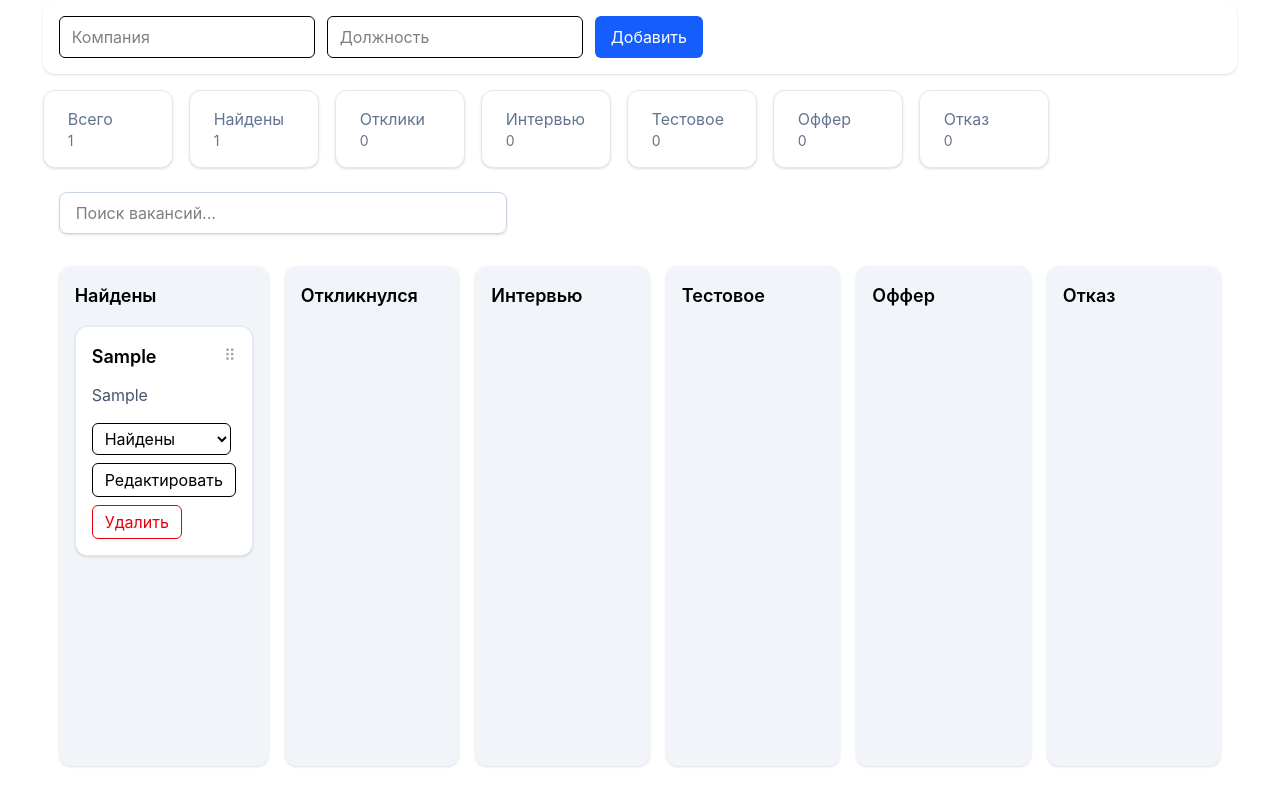
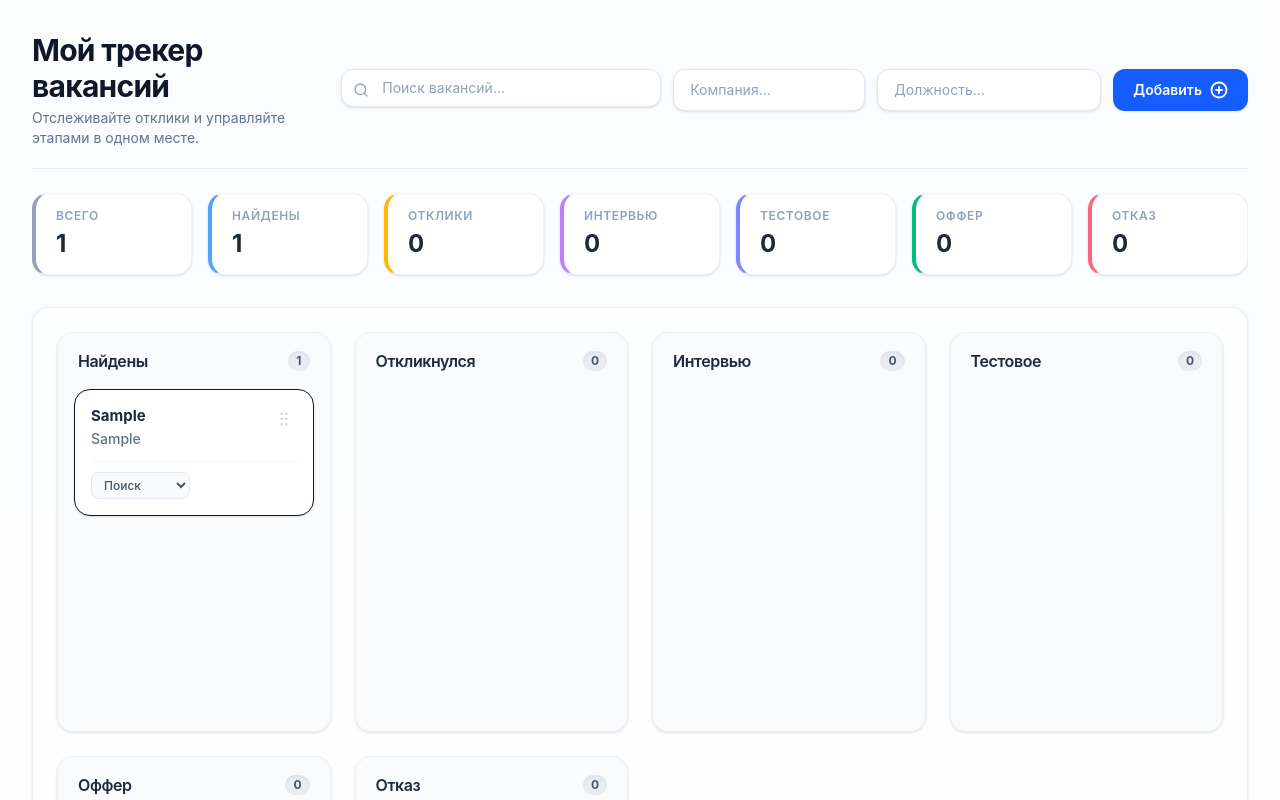
Before and after one commit to nosensejk/job-tracker-kanban, a React (Vite) app: page / in a window 1280 px wide. Both pictures are taken after typing "Sample", "Sample" into the empty fields and a click on the button "Добавить". Shown: the top 800 px of the page. Built offline with nearby package versions, Linux system fonts and the light colour scheme.

Commit message:
add styles

```diff
--- a/package.json
+++ b/package.json
@@ -14,6 +14,7 @@
     "@dnd-kit/sortable": "^10.0.0",
     "@dnd-kit/utilities": "^3.2.2",
     "@tailwindcss/vite": "^4.3.0",
+    "lucide-react": "^1.23.0",
     "react": "^19.2.6",
     "react-dom": "^19.2.6",
     "tailwindcss": "^4.3.0",
--- a/src/components/AddJobForm/AddJobForm.tsx
+++ b/src/components/AddJobForm/AddJobForm.tsx
@@ -1,6 +1,8 @@
 import { useState } from "react";
 import { useJobsStore } from "../../store/jobsStore";
 import type { Job } from "../../types/job";
+// Импортируем иконку PlusCircle
+import { PlusCircle } from "lucide-react";
 
 export const AddJobForm = () => {
   const addJob = useJobsStore((state) => state.addJob);
@@ -8,12 +10,10 @@ export const AddJobForm = () => {
   const [company, setCompany] = useState("");
   const [position, setPosition] = useState("");
 
-  const handleSubmit = (e: React.SubmitEvent<HTMLFormElement>) => {
+  const handleSubmit = (e: React.FormEvent<HTMLFormElement>) => {
     e.preventDefault();
 
-    if (!company || !position) {
-      return;
-    }
+    if (!company || !position) return;
 
     const newJob: Job = {
       id: crypto.randomUUID(),
@@ -24,7 +24,6 @@ export const AddJobForm = () => {
     };
 
     addJob(newJob);
-
     setCompany("");
     setPosition("");
   };
@@ -32,24 +31,32 @@ export const AddJobForm = () => {
   return (
     <form
       onSubmit={handleSubmit}
-      className="flex gap-3 p-4 mb-4 bg-white rounded-xl shadow"
+      className="flex flex-col sm:flex-row gap-3 p-2 bg-slate-100/80 rounded-2xl border border-slate-200/50 sm:bg-transparent sm:p-0 sm:border-0"
     >
       <input
         type="text"
-        placeholder="Компания"
+        placeholder="Компания..."
         value={company}
-        className="border rounded-md px-3 py-2 w-64"
         onChange={(e) => setCompany(e.target.value)}
+        className="w-full sm:w-48 text-sm border border-slate-200 rounded-xl px-4 py-2.5 bg-white shadow-sm placeholder-slate-400 focus:outline-none focus:border-blue-500 focus:ring-4 focus:ring-blue-500/10 transition-all duration-200"
       />
 
       <input
         type="text"
-        placeholder="Должность"
+        placeholder="Должность..."
         value={position}
-        className="border rounded-md px-3 py-2 w-64"
         onChange={(e) => setPosition(e.target.value)}
+        className="w-full sm:w-56 text-sm border border-slate-200 rounded-xl px-4 py-2.5 bg-white shadow-sm placeholder-slate-400 focus:outline-none focus:border-blue-500 focus:ring-4 focus:ring-blue-500/10 transition-all duration-200"
       />
-      <button type="submit" className="bg-blue-600 text-white px-4 py-2 rounded-md hover:bg-blue-700 transition">Добавить</button>
+
+      <button
+        type="submit"
+        className="bg-blue-600 text-white text-sm font-semibold px-5 py-2.5 rounded-xl hover:bg-blue-700 active:scale-[0.98] transition-all duration-200 cursor-pointer shadow-sm shadow-blue-500/10 flex items-center justify-center gap-2"
+      >
+        <span>Добавить</span>
+        {/* ЗАМЕНА: Иконка PlusCircle */}
+        <PlusCircle size={18} strokeWidth={2.5} />
+      </button>
     </form>
   );
 };
--- a/src/components/Column/Column.tsx
+++ b/src/components/Column/Column.tsx
@@ -8,18 +8,30 @@ interface Props {
   jobs: Job[];
 }
 
-export const Column =({
-   title,
-   status,
-   jobs,
-}: Props) => {
-   const {setNodeRef} = useDroppable({id: status,});
+export const Column = ({ title, status, jobs }: Props) => {
+  const { setNodeRef, isOver } = useDroppable({ id: status });
+
   return (
-      <div ref={setNodeRef} className="w-80 bg-slate-100 rounded-xl p-4 min-h-[500px] shadow-sm">
-         <h2 className="font-semibold text-lg mb-4"> {title}</h2>
+    <div
+      ref={setNodeRef}
+      className={`w-full bg-slate-50/80 border border-slate-200/60 rounded-2xl p-4 min-h-[300px] md:min-h-[400px] shadow-sm flex flex-col transition-colors duration-200 ${
+        isOver ? "bg-blue-50/40 border-blue-300" : ""
+      }`}
+    >
+      {/* Шапка колонки со счетчиком задач */}
+      <div className="flex justify-between items-center mb-4 px-1">
+        <h2 className="font-semibold text-slate-800 tracking-tight">{title}</h2>
+        <span className="bg-slate-200/70 text-slate-600 text-xs font-bold px-2 py-0.5 rounded-full shadow-inner">
+          {jobs.length}
+        </span>
+      </div>
+
+      {/* Контейнер для карточек */}
+      <div className="flex-1 flex flex-col gap-3">
         {jobs.map((job) => (
-            <JobCard key={job.id} job={job}/>
+          <JobCard key={job.id} job={job} />
         ))}
+      </div>
     </div>
   );
 };
--- a/src/components/JobCard/JobCard.tsx
+++ b/src/components/JobCard/JobCard.tsx
@@ -2,6 +2,8 @@ import type { Job, JobStatus } from "../../types/job";
 import { useJobsStore } from "../../store/jobsStore";
 import { useDraggable } from "@dnd-kit/core";
 import { useState } from "react";
+// Импортируем необходимые иконки
+import { Pencil, Trash2, Banknote, GripVertical, X, Check } from "lucide-react";
 
 interface JobCardProps {
   job: Job;
@@ -9,110 +11,148 @@ interface JobCardProps {
 
 export const JobCard = ({ job }: JobCardProps) => {
   const deleteJob = useJobsStore((state) => state.deleteJob);
+  const updatejob = useJobsStore((state) => state.updateJob);
   const moveJob = useJobsStore((state) => state.moveJob);
-  const updatejob = useJobsStore((state) => state.updateJob);
 
   const [isEditing, setIsEditing] = useState(false);
-
   const [company, setCompany] = useState(job.company);
   const [position, setPosition] = useState(job.position);
 
-  const { attributes, listeners, setNodeRef, transform } = useDraggable({
+  const { attributes, listeners, setNodeRef, transform, isDragging } = useDraggable({
     id: job.id,
   });
+
   const style = transform
     ? {
         transform: `translate3d(${transform.x}px, ${transform.y}px, 0)`,
+        transition: isDragging ? 'none' : 'transform 200ms ease',
+        zIndex: isDragging ? 50 : 1,
       }
     : undefined;
 
   if (isEditing) {
     return (
-      <div className="bg-white rounded-xl p-4 mb-3 shadow border border-slate-200">
-        <label className="block text-sm font-medium text-slate-600 mb-1">
+      <div className="bg-white rounded-2xl p-4 shadow-md border border-blue-400 animate-fadeIn flex flex-col gap-3">
+        <div>
+          <label className="block text-xs font-semibold text-slate-500 uppercase tracking-wider mb-1">
             Компания
           </label>
           <input
             value={company}
             onChange={(e) => setCompany(e.target.value)}
-          className="w-full border border-slate-300 rounded-md px-3 py-2 focus:outline-none focus:ring-2 focus:ring-blue-500"
+            className="w-full text-sm border border-slate-200 rounded-xl px-3 py-2 bg-slate-50 focus:outline-none focus:border-blue-500 focus:ring-4 focus:ring-blue-500/10 transition-all"
           />
-        <label className="block text-sm font-medium text-slate-600 mb-1">
+        </div>
+        <div>
+          <label className="block text-xs font-semibold text-slate-500 uppercase tracking-wider mb-1">
             Должность
           </label>
           <input
             value={position}
-          className="w-full border border-slate-300 rounded-md px-3 py-2 focus:outline-none focus:ring-2 focus:ring-blue-500"
             onChange={(e) => setPosition(e.target.value)}
+            className="w-full text-sm border border-slate-200 rounded-xl px-3 py-2 bg-slate-50 focus:outline-none focus:border-blue-500 focus:ring-4 focus:ring-blue-500/10 transition-all"
           />
+        </div>
 
-        <div className="flex gap-2 mt-2">
+        <div className="flex gap-2 mt-1">
           <button
-            className="flex-1 bg-blue-600 text-white py-2 rounded-md hover:bg-blue-700 transition"
+            className="flex-1 bg-blue-600 text-white text-sm font-medium py-2 rounded-xl hover:bg-blue-700 active:scale-[0.98] transition cursor-pointer shadow-sm shadow-blue-500/20 flex items-center justify-center gap-1.5"
             onClick={() => {
               updatejob({ ...job, company, position });
               setIsEditing(false);
             }}
           >
+            {/* Добавили иконку Check */}
+            <Check size={16} />
             Сохранить
           </button>
           <button
-            className="flex-1 bg-blue-600 text-white py-2 rounded-md hover:bg-blue-700 transition"
+            className="flex-1 bg-slate-100 text-slate-600 text-sm font-medium py-2 rounded-xl hover:bg-slate-200 active:scale-[0.98] transition cursor-pointer flex items-center justify-center gap-1.5"
             onClick={() => {
               setCompany(job.company);
               setPosition(job.position);
               setIsEditing(false);
             }}
           >
+            {/* Добавили иконку X */}
+            <X size={16} />
             Отмена
           </button>
         </div>
       </div>
     );
   }
+
+  // ... (верхняя часть компонента JobCard остаётся прежней)
+
   return (
     <div
       ref={setNodeRef}
       style={style}
-      className="bg-white p-4 mb-3 rounded-xl shadow border border-slate-200 hover:shadow-md"
+      className={`bg-white p-3 md:p-4 rounded-2xl border border-slate-150 shadow-sm transition-all duration-200 group relative ${
+        isDragging
+          ? "opacity-50 shadow-2xl ring-2 ring-blue-500/20 rotate-2 cursor-grabbing"
+          : "hover:shadow-md hover:border-slate-300/80"
+      }`}
     >
-      <div className="flex justify-between items-start">
-        <h3 className="font-semibold text-lg">{job.position}</h3>
+      {/* Кнопка перетаскивания и шапка карточки */}
+      <div className="flex justify-between items-start gap-2">
+        <div className="flex flex-col gap-0.5 min-w-0"> {/* min-w-0 предотвращает излом длинного текста */}
+          <h3 className="font-bold text-slate-800 text-[14px] md:text-[15px] leading-snug truncate group-hover:text-blue-600 transition-colors">
+            {job.position}
+          </h3>
+          <p className="text-xs md:text-sm font-medium text-slate-500 truncate">{job.company}</p>
+        </div>
+
         <div
           {...listeners}
           {...attributes}
-          className="cursor-grab select-none text-gray-400 mb-3 w-fit"
+          className="cursor-grab active:cursor-grabbing select-none text-slate-300 hover:text-slate-500 p-1 rounded transition-colors flex-shrink-0"
+          title="Перетащить"
         >
-          ⠿
+          <GripVertical size={18} strokeWidth={1.5} />
         </div>
       </div>
 
-      <p className="text-slate-600 mt-1">{job.company}</p>
-      {job.salary && <p>{job.salary}</p>}
+      {/* Зарплата */}
+      {job.salary && (
+        <div className="mt-2.5 inline-flex items-center gap-1.5 bg-emerald-50 text-emerald-700 text-[11px] md:text-xs font-bold px-2 py-0.5 md:py-1 rounded-lg border border-emerald-100/50 max-w-full truncate">
+          <Banknote size={12} className="opacity-80 flex-shrink-0" />
+          <span className="truncate">{job.salary}</span>
+        </div>
+      )}
 
-      <div className="flex gap-2 mt-4 flex-wrap">
+      {/* АДАПТИВНАЯ ПАНЕЛЬ УПРАВЛЕНИЯ */}
+      {/* flex-col на мелких экранах, sm:flex-row на экранах побольше */}
+      <div className="flex flex-col sm:flex-row sm:items-center justify-between gap-2 mt-3 pt-2.5 border-t border-slate-100">
         <select
-          className="border rounded-md px-2 py-1"
+          className="w-full sm:w-auto text-[11px] md:text-xs bg-slate-50 border border-slate-200 text-slate-600 rounded-lg px-2 py-1 focus:outline-none focus:border-blue-500 cursor-pointer font-medium"
           value={job.status}
           onChange={(e) => moveJob(job.id, e.target.value as JobStatus)}
         >
-          <option value="found">Найдены</option>
-          <option value="applied">Откликнулся</option>
+          <option value="found">Поиск</option>
+          <option value="applied">Отклик</option>
           <option value="interview">Интервью</option>
         </select>
 
+        {/* Контейнер для иконок действий */}
+        {/* opacity-0 убрана для мобильных, чтобы кнопки всегда были видны (ведь на телефонах нет hover-эффекта мыши) */}
+        <div className="flex items-center justify-end gap-1 flex-shrink-0 sm:opacity-0 group-hover:opacity-100 transition-opacity duration-200">
           <button
-          className="px-3 py-1 rounded-md border hover:bg-slate-100 transition cursor-pointer"
+            className="p-1.5 text-slate-400 hover:text-blue-600 hover:bg-blue-50 rounded-lg transition cursor-pointer flex-shrink-0"
             onClick={() => setIsEditing(true)}
+            title="Редактировать"
           >
-          Редактировать
+            <Pencil size={14} />
           </button>
           <button
-          className="px-3 py-1 rounded-md border text-red-600 hover:bg-red-50 transition cursor-pointer"
+            className="p-1.5 text-slate-400 hover:text-red-600 hover:bg-red-50 rounded-lg transition cursor-pointer flex-shrink-0"
             onClick={() => deleteJob(job.id)}
+            title="Удалить"
           >
-          Удалить
+            <Trash2 size={14} />
           </button>
+        </div>
       </div>
     </div>
   );
--- a/src/components/Statistics/Statistics.tsx
+++ b/src/components/Statistics/Statistics.tsx
@@ -3,9 +3,12 @@ import { useJobsStore } from "../../store/jobsStore";
 export const Statistics = () => {
   const jobs = useJobsStore((state) => state.jobs);
 
+  // Исправлен баг: инициализируем все поля нулями, чтобы не поймать NaN
   const stats = jobs.reduce(
     (acc, job) => {
+      if (acc[job.status] !== undefined) {
         acc[job.status]++;
+      }
       return acc;
     },
     {
@@ -15,47 +18,33 @@ export const Statistics = () => {
       test: 0,
       offer: 0,
       rejected: 0,
-   }
+    } as Record<string, number>
   );
 
   const cards = [
-   {
-      title: "Всего",
-      value: jobs.length,
-   },
-   {
-      title: "Найдены",
-      value: stats.found,
-   },
-   {
-      title: "Отклики",
-      value: stats.applied,
-   },
-   {
-      title: "Интервью",
-      value: stats.interview,
-   },
-   {
-      title: "Тестовое",
-      value: stats.test,
-   },
-   {
-      title: "Оффер",
-      value: stats.offer,
-   },
-   {
-      title: "Отказ",
-      value: stats.rejected,
-   },
-  ]
+    { title: "Всего", value: jobs.length, color: "border-l-slate-400 text-slate-700 bg-slate-50/50" },
+    { title: "Найдены", value: stats.found, color: "border-l-blue-400 text-blue-700 bg-blue-50/30" },
+    { title: "Отклики", value: stats.applied, color: "border-l-amber-400 text-amber-700 bg-amber-50/30" },
+    { title: "Интервью", value: stats.interview, color: "border-l-purple-400 text-purple-700 bg-purple-50/30" },
+    { title: "Тестовое", value: stats.test, color: "border-l-indigo-400 text-indigo-700 bg-indigo-50/30" },
+    { title: "Оффер", value: stats.offer, color: "border-l-emerald-500 text-emerald-700 bg-emerald-50/40 font-bold" },
+    { title: "Отказ", value: stats.rejected, color: "border-l-rose-400 text-rose-600 bg-rose-50/30" },
+  ];
 
   return (
-    <div className="mb-6">
+    <div className="mb-6 overflow-x-auto pb-2 scrollbar-none">
       <div className="flex flex-wrap gap-4">
-         {cards.map((card) =>(
-            <div key={card.title} className="bg-white rounded-xl shadow px-6 py-4 min-w-[130px] border border-slate-200 transition hover:shadow-md hover:-translate">
-               <p className="text-slate-500 text-bold">{card.title}</p>
-               <p className="text-slate-500 text-sm">{card.value}</p>
+        {cards.map((card) => (
+          <div
+            key={card.title}
+            className={`border-l-4 ${card.color} border-y border-r border-slate-200/60 rounded-2xl px-5 py-3.5 min-w-[140px] flex-1 bg-white shadow-sm transition-all duration-200 hover:shadow-md hover:-translate-y-0.5`}
+          >
+            <p className="text-xs font-semibold text-slate-400 uppercase tracking-wider mb-1">
+              {card.title}
+            </p>
+            <p className="text-2xl font-bold tracking-tight text-slate-800">
+              {card.value}
+            </p>
           </div>
         ))}
       </div>
--- a/src/pages/Home.tsx
+++ b/src/pages/Home.tsx
@@ -6,49 +6,87 @@ import type { JobStatus } from "../types/job.ts";
 import { Statistics } from "../components/Statistics/Statistics.tsx";
 import { STATUSES } from "../constants/statuses.ts";
 import { useState } from "react";
+// 1. ИМПОРТ: Добавляем иконку Search
+import { Search } from "lucide-react";
 
 export const Home = () => {
   const jobs = useJobsStore((state) => state.jobs);
   const moveJob = useJobsStore((state) => state.moveJob);
-
   const [search, setSearch] = useState("");
 
   const handleDragEnd = (event: DragEndEvent) => {
     const { active, over } = event;
-
-    if (!over) {
-      return;
-    }
+    if (!over) return;
     moveJob(active.id as string, over.id as JobStatus);
   };
 
-  const filterdJobs = jobs.filter((jobs) => {
+  const filterdJobs = jobs.filter((job) => {
     const query = search.trim().toLowerCase();
+    return (
+      job.company.toLowerCase().includes(query) ||
+      job.position.toLowerCase().includes(query)
+    );
+  });
+
+  // ... (все импорты и логика остаются прежними)
 
   return (
-      jobs.company.toLowerCase().includes(query) ||
-      jobs.position.toLowerCase().includes(query)
-    );
-  })
-  return (
-    <div className="max-w-14/15 mx-auto">
+    <div className="min-h-screen bg-slate-50/50 text-slate-900 antialiased selection:bg-blue-500/10">
+      {/* Паддинги уменьшаются на мобилках (px-3 py-4) и увеличиваются на десктопе */}
+      <div className="max-w-[1600px] mx-auto px-3 py-4 md:px-8 md:py-8">
+        {/* Шапка: на мобилках всё в столбик (flex-col), центрируется. На десктопе — в линию */}
+        <header className="mb-6 flex flex-col gap-4 md:flex-row md:items-center md:justify-between border-b border-slate-200 pb-5">
+          <div className="text-center md:text-left">
+            <h1 className="text-2xl md:text-3xl font-bold tracking-tight text-slate-900">
+              Мой трекер вакансий
+            </h1>
+            <p className="text-xs md:text-sm text-slate-500 mt-1">
+              Отслеживайте отклики и управляйте этапами в одном месте.
+            </p>
+          </div>
+
+          {/* Поиск и форма: на мобилках занимают 100% ширины (w-full) */}
+          <div className="flex flex-col sm:flex-row gap-3 items-stretch w-full md:w-auto">
+            <div className="relative w-full sm:w-72 md:w-80">
+              <div className="absolute inset-y-0 left-0 pl-3 flex items-center pointer-events-none text-slate-400">
+                <Search size={16} strokeWidth={2} />
+              </div>
+              <input
+                type="text"
+                placeholder="Поиск вакансий..."
+                value={search}
+                onChange={(e) => setSearch(e.target.value)}
+                className="w-full pl-10 pr-4 py-2 bg-white border border-slate-200 rounded-xl shadow-sm text-sm placeholder-slate-400 focus:outline-none focus:border-blue-500 focus:ring-4 focus:ring-blue-500/10 transition-all duration-200"
+              />
+            </div>
             <AddJobForm />
-      <Statistics/>
-      <div className="px-4 mb-4">
-        <input type="text" placeholder="Поиск вакансий..." value={search} onChange={(e) => setSearch(e.target.value)} className="w-full max-w-md border border-slate-300 rounded-lg px-4 py-2 shadow-sm focus:outline-none focus:ring-2 focus:ring-blue-500"/>
           </div>
+        </header>
+
+        {/* Блок статистики (уже адаптирован под свайп в предыдущем шаге) */}
+        <section className="mb-6">
+          <Statistics />
+        </section>
+
+        {/* Канбан-доска */}
+        <main className="bg-transparent border-0 md:bg-white/50 md:backdrop-blur-sm md:border md:border-slate-200/80 md:rounded-2xl p-0 md:p-6 md:shadow-sm">
           <DndContext onDragEnd={handleDragEnd}>
-        <div className="flex gap-4 p-4 overfolw-x-auto">
+            {/* ЗАМЕНА: Вместо flex и overflow-x-auto используем сетку CSS Grid */}
+            <div className="grid grid-cols-2 md:grid-cols-3 lg:grid-cols-4 gap-6 items-start min-h-[65vh]">
               {STATUSES.map((status) => (
+                /* ЗАМЕНА: Убрали фиксированную ширину w-[320px], теперь колонка адаптируется под размер ячейки сетки */
+                <div key={status.id} className="w-full">
                   <Column
-              key={status.id}
                     title={status.title}
                     status={status.id}
                     jobs={filterdJobs.filter((job) => job.status === status.id)}
                   />
+                </div>
               ))}
             </div>
           </DndContext>
+        </main>
+      </div>
     </div>
   );
 };
```
Also changed, not shown: 1 other file (tests, documents, lock files or other folders). Lines whose indentation alone changed are shown as unchanged.
